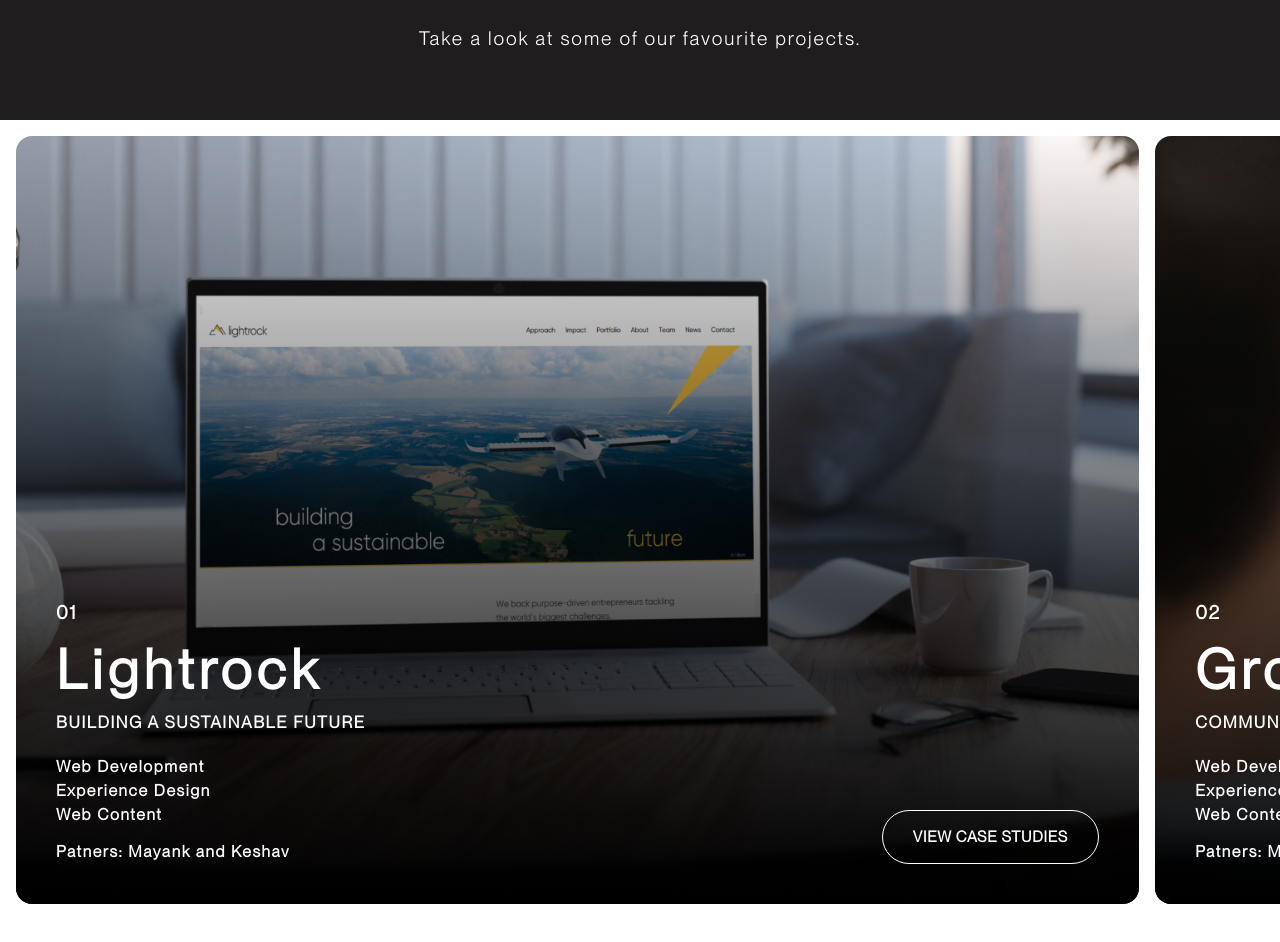
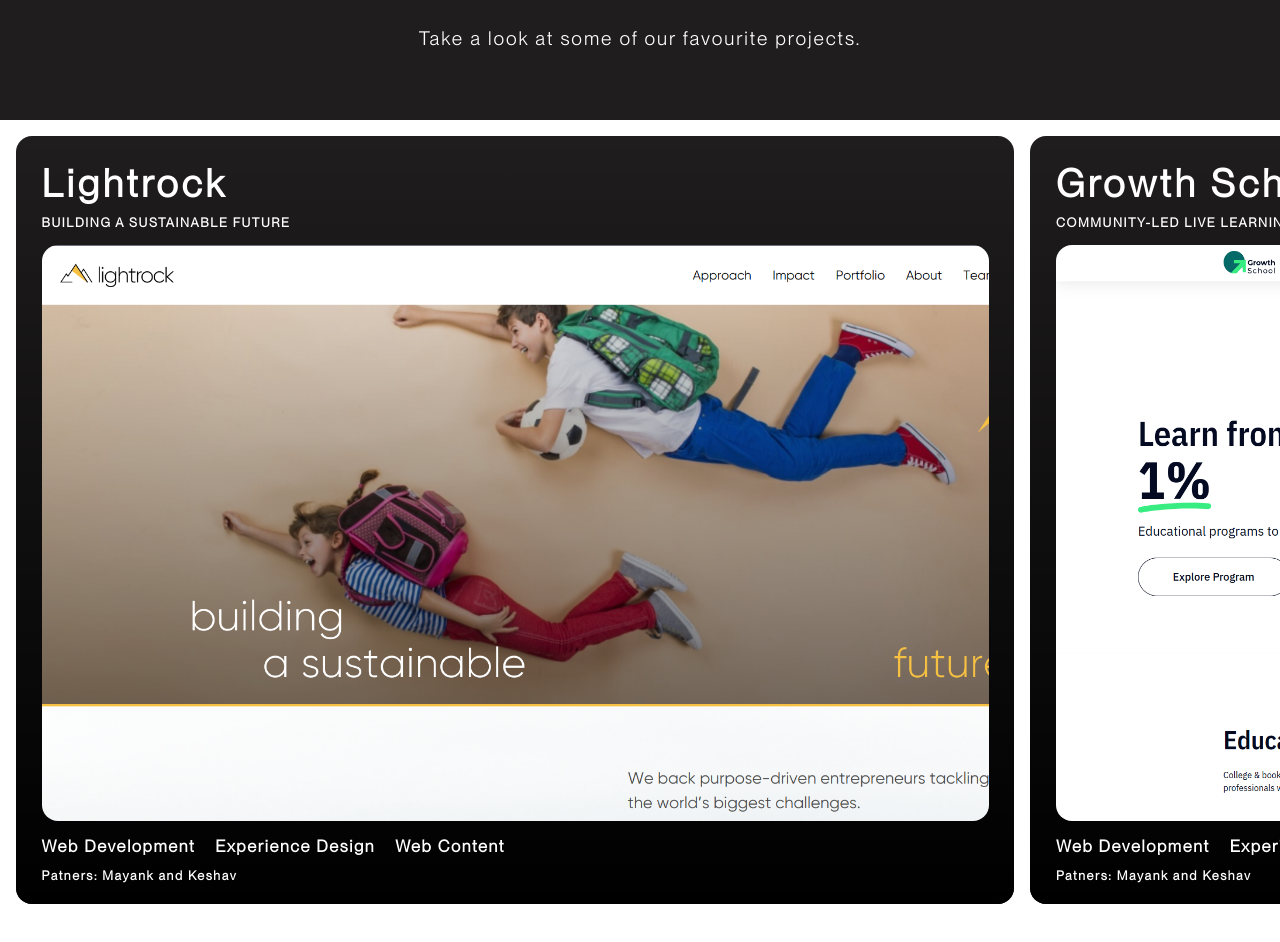
Before and after one commit to incubr/incubr-1, a Next.js app: page / in a window 1280 px wide. Shown: the part 1760-2702 px from the top of the page. Built offline with nearby package versions, Linux system fonts and the light colour scheme.

Commit message:
some changes

```diff
--- a/data/work.js
+++ b/data/work.js
@@ -62,7 +62,7 @@ export const workForHomePage = [
     id: 10,
     title: "Lightrock",
     description: "BUILDING A SUSTAINABLE FUTURE",
-    image: "/lightrock.png",
+    image: "/lgr.png",
     category: "Web Development",
     clb_1: "Web Development",
     clb_2: "Experience Design",
@@ -73,7 +73,7 @@ export const workForHomePage = [
     category: "Website Development",
     title: "Growth School",
     description: "COMMUNITY-LED LIVE LEARNING PLATFORM ",
-    image: "/gwschool.png",
+    image: "/growthschool.png",
     clb_1: "Web Development",
     clb_2: "Experience Design",
     clb_3: "Web Content",
@@ -83,7 +83,7 @@ export const workForHomePage = [
     category: "Growth Marketing",
     title: "Angel Hack",
     description: "DIVERSE GLOBAL DEVELOPER SYSTEM",
-    image: "/anglehackcase.png",
+    image: "/anglehack.png",
     clb_1: "Web Development",
     clb_2: "Experience Design",
     clb_3: "Web Content",
@@ -93,7 +93,7 @@ export const workForHomePage = [
     category: "Website Development",
     title: "Stoa School",
     description: "best alternative to the traditional MBA",
-    image: "/stoaschool.png",
+    image: "/stoa-school.jpg",
     clb_1: "Web Development",
     clb_2: "Experience Design",
     clb_3: "Web Content",
@@ -106,6 +106,6 @@ export const workForHomePage = [
     clb_1: "Web Development",
     clb_2: "Experience Design",
     clb_3: "Web Content",
-    image: "/breathewellbeing.png",
+    image: "/breathewellbeing-full-page.jpg",
   },
 ];
--- a/src/animation/horizontalScroll.js
+++ b/src/animation/horizontalScroll.js
@@ -1,4 +1,4 @@
-import gsap, {TweenMax} from "gsap";
+import gsap from "gsap";
 import { ScrollTrigger } from "gsap/dist/ScrollTrigger";
 
 gsap.registerPlugin(ScrollTrigger);
--- a/src/components/common/slides.jsx
+++ b/src/components/common/slides.jsx
@@ -15,26 +15,41 @@ export default function Slides({ data, index, total }) {
   };
   return (
     <section
+      // style={{
+      //   backgroundImage: `url("${data.image}")`,
+      // }}
+      onMouseEnter={onMouseEnter}
+      onMouseLeave={onmouseleave}
+      className="flex-none mr-4 h-[full] sm:h-[60%] bg-[#1F1D1D] rounded-2xl overflow-hidden lg:h-full font-[PPNeueMontreal] w-full lg:w-[80%] bg-cover "
+    >
+      <div className="flex text-white relative tracking-widest flex-1 h-full bg-gradient-to-t from-black to-transparent w-full p-[3vw] sm:p-[1.5vw] px-[4vw] sm:px-[2vw] ">
+        <div className="flex flex-[2] flex-col text-[3vw] text-center sm:text-start sm:text-[1vw] justify-end">
+          {/* <h1 className="font-bold text-[1.5vw]">0{index}</h1> */}
+          <h1 className="font-bold tracking-widest text-[8vw] sm:text-[3vw]">
+            {data.title}
+          </h1>
+          <span className=" font-bold ">{data.description}</span>
+          <div className="h-full w-full flex justify-center items-center pt-[1vw]">
+            <div
               style={{
                 backgroundImage: `url("${data.image}")`,
               }}
-      onMouseEnter={onMouseEnter}
-      onMouseLeave={onmouseleave}
-      className="flex-none mr-4 h-[60%] rounded-2xl overflow-hidden lg:h-full font-[PPNeueMontreal] w-full lg:w-[90%] bg-cover "
-    >
-      <div className="flex text-white tracking-widest flex-1 h-full bg-gradient-to-t from-black to-transparent w-full p-10 2xl:p-16">
-        <div className="flex flex-[2] flex-col justify-end">
-          <h1 className="font-bold text-[1.5vw]">0{index}</h1>
-          <h1 className="font-bold tracking-widest text-[4.3vw]">
-            {data.title}
-          </h1>
-          <span className=" font-bold text-[1.3vw]">{data.description}</span>
-          <span className="font-bold mt-5">{data.clb_1}</span>
-          <span className="font-bold ">{data.clb_2}</span>
-          <span className="font-bold ">{data.clb_3}</span>
-          <span className="font-bold mt-[1vw]">Patners: Mayank and Keshav</span>
+              className="flex bg-green-400 bg-cover rounded-2xl rounded-bl-2xl w-[100%] h-[95%] sm:h-full"
+            ></div>
+          </div>{" "}
+          <div className="flex mt-[2.5vw] sm:mt-[1vw] text-[3vw] sm:text-[1.3vw] justify-around sm:justify-start sm:space-x-5">
+            <span className="font-bold sm:block hidden ">{data.clb_1}</span>
+            <span className="font-bold sm:block hidden ">{data.clb_2}</span>
+            <span className="font-bold sm:block hidden ">{data.clb_3}</span>
+            <span className="block sm:hidden">Web Dev.</span>
+            <span className="block sm:hidden">Exp. Design</span>
+            <span className="block sm:hidden">{data.clb_3}</span>
           </div>
-        <div className="flex flex-1 flex-col h-full items-end justify-end">
+          <span className="font-bold text-[2.5vw] sm:text-[1vw] mt-[1.5vw] sm:mt-[0.5vw]">
+            Patners: Mayank and Keshav
+          </span>
+        </div>
+        {/* <div className="flex flex-1 flex-col h-full items-end justify-end">
           <Link href={"/work"}>
             <button
               onMouseMove={buttonMouseEnter}
@@ -44,7 +59,7 @@ export default function Slides({ data, index, total }) {
               VIEW CASE STUDIES
             </button>
           </Link>
-        </div>
+        </div> */}
       </div>
     </section>
   );
@@ -53,42 +68,46 @@ export default function Slides({ data, index, total }) {
 export const MobileSlide = ({ data, index, total }) => {
   return (
     <div
+      className="flex-none mr-4 h-[full] sm:h-[60%] bg-[#1F1D1D] rounded-2xl overflow-hidden lg:h-full font-[PPNeueMontreal] w-full lg:w-[80%] bg-cover "
+    >
+      <div className="flex text-white relative tracking-widest flex-1 h-full bg-gradient-to-t from-black to-transparent w-full p-[3vw] sm:p-[1vw] px-[4vw] sm:px-[3vw] 2xl:p-[1vw]">
+        <div className="flex flex-[2] flex-col text-[3vw] text-center sm:text-start sm:text-[1vw] justify-end">
+          {/* <h1 className="font-bold text-[1.5vw]">0{index}</h1> */}
+          <h1 className="font-bold tracking-widest text-[8vw] sm:text-[3vw]">
+            {data.title}
+          </h1>
+          <span className=" font-bold ">{data.description}</span>
+          <div className="h-full w-full flex justify-center items-center pt-[1vw]">
+            <div
               style={{
                 backgroundImage: `url("${data.image}")`,
               }}
-      className="  mt-4 bg-cover overflow-hidden bg-center text-white mix-blend-difference sm:mt-2 sm:mr-2 bg-[#F9F4F2] rounded-xl w-full sm:w-[48%]"
-    >
-      <div className="p-5 py-7 flex flex-col backdrop-filter filter  bg-black bg-opacity-50">
-        <div className="flex ">
-          {/* <h1 className="font-bold text-md font-[PPNeueMontreal] flex-[0.8]">
-          . 0{index} -0{total}
-        </h1> */}
+              className="flex bg-green-400 bg-cover rounded-2xl rounded-bl-2xl w-[100%] h-[95%] sm:h-full"
+            ></div>
+          </div>{" "}
+          <div className="flex mt-[2.5vw] sm:mt-[1vw] text-[3vw] sm:text-[1.3vw] justify-around sm:justify-start sm:space-x-5">
+            <span className="font-bold sm:block hidden ">{data.clb_1}</span>
+            <span className="font-bold sm:block hidden ">{data.clb_2}</span>
+            <span className="font-bold sm:block hidden ">{data.clb_3}</span>
+            <span className="block sm:hidden">Web Dev.</span>
+            <span className="block sm:hidden">Exp. Design</span>
+            <span className="block sm:hidden">{data.clb_3}</span>
           </div>
-        <div className="flex h-[70vw] mt-5 rounded-lg p-3 bg-cover w-full ">
-          <div className="flex flex-1 flex-col h-full items-center justify-end">
-            <div className=" flex flex-[2] flex-col items-center ">
-              <h1 className="font-[600] text-center leading-[8vw] font-[PPNeueMontreal] tracking-widest text-[9vw]">
-                {data.title}
-              </h1>
-              <span className=" font-[600] text-center font-[PPNeueMontreal] mt-[4vw] text-[3vw] tracking-widest">
-                {data.description}
+          <span className="font-bold text-[2.5vw] sm:text-[1vw] mt-[1.5vw] sm:mt-[0.5vw]">
+            Patners: Mayank and Keshav
           </span>
         </div>
+        {/* <div className="flex flex-1 flex-col h-full items-end justify-end">
           <Link href={"/work"}>
-              <button className=" text-white transition-colors duration-200 ease-in-out hover:border-[#F0C808] hover:bg-[#F0C808] hover:text-[#fff] hover:shadow-md flex-none  px-3 py-2 text-[3.5vw] font-bold font-[PPNeueMontreal] border border-white rounded-full tracking-wider">
+            <button
+              onMouseMove={buttonMouseEnter}
+              onMouseLeave={onMouseEnter}
+              className=" transition-colors duration-200 ease-in-out hover:border-[#F0C808] hover:bg-[#F0C808] hover:text-[#000] hover:shadow-md flex-none lg:w-[17vw] px-5 py-3 text-xl lg:text-[1.2vw] font-bold font-[PPNeueMontreal] border border-white rounded-full tracking-wider"
+            >
               VIEW CASE STUDIES
             </button>
           </Link>
-          </div>
-        </div>
-        <div className="flex space-x-[1vw] tracking-wider font-[500] text-[3.5vw] justify-center py-2 font-[PPNeueMontreal]">
-          <span className=" mt-1 ">Web Dev.</span>
-          <span className=" mt-1 ">{data.clb_2}.</span>
-          <span className=" mt-1 ">{data.clb_3}</span>
-        </div>
-        <div className="flex space-x-[1vw] font-[500] text-[3.5vw] justify-center py-2 font-[PPNeueMontreal]">
-          <span className=" mt-1 tracking-wider">Patners: Mayank and Keshav</span>
-        </div>
+        </div> */}
       </div>
     </div>
   );
--- a/src/components/home/work.jsx
+++ b/src/components/home/work.jsx
@@ -13,7 +13,7 @@ export default function OurWork() {
   }, []);
 
   return (
-    <div className="light__section">
+    <>
       <div
         id="forMobile"
         className="flex flex-col w-full bg-[#FDFDFD] lg:bg-[#1F1D1D] lg:h-[25vw]"
@@ -48,16 +48,16 @@ export default function OurWork() {
         </div>
       </div>
 
-      <div className="flex flex-col  sm:space-y-auto mb-20 flex-wrap sm:hidden w-full px-6 sm:px-10">
+      <div id="mobileSlider" className="flex h-[57vh] sm:space-y-auto overflow-x-auto mb-20  sm:hidden w-full px-6 sm:px-10">
         {workForHomePage.map((i, index) => (
           <MobileSlide
             data={i}
             index={index + 1}
             total={workForHomePage.length}
-            key={"sadasdassd" + i.id.toString()}
+            key={"sadasda" + i.id.toString()}
           />
         ))}
       </div>
-    </div>
+    </>
   );
 }
--- a/styles/globals.css
+++ b/styles/globals.css
@@ -123,3 +123,7 @@ a {
     transform: translate(0, -100%);
   }
 }
+
+#mobileSlider::-webkit-scrollbar {
+  display: none;
+}
```
Also changed, not shown: public/lgr.png (added). Lines whose indentation alone changed are shown as unchanged.
